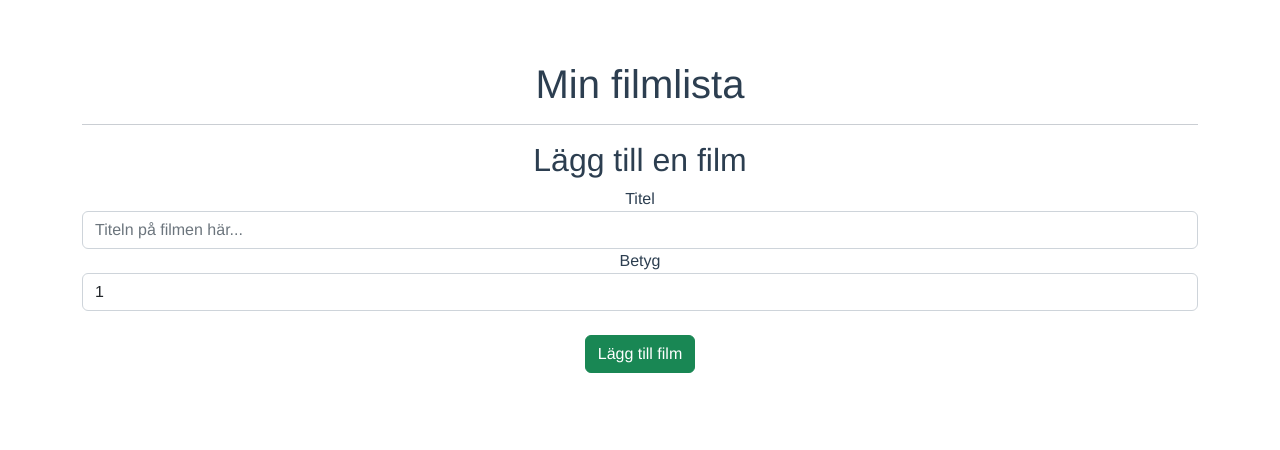
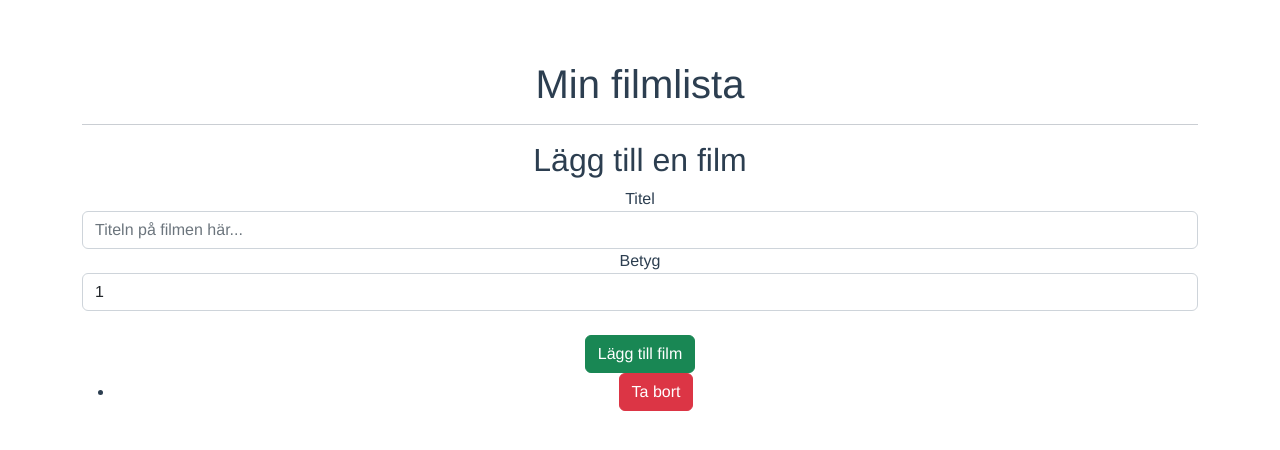
Before and after one commit to PhPersson/my-movie-list, a Vue app: page / in a window 1280 px wide. Shown: the top 450 px of the page. Built offline with nearby package versions, Linux system fonts and the light colour scheme; the HTML template or start-up script is replaced by a standard one.

Commit message:
Added a remove button and a start on a list

```diff
--- a/src/components/MovieList.vue
+++ b/src/components/MovieList.vue
@@ -19,6 +19,16 @@
         <br>
           <button type="button" class="btn btn-success">Lägg till film</button>
         </form>
+
+
+        <ul id="movie-list">
+          <li >
+            <button id="removeBtn" class="btn btn-danger">Ta bort</button>
+          </li>
+        </ul>
+
+
+
   </div>
 
 
```
